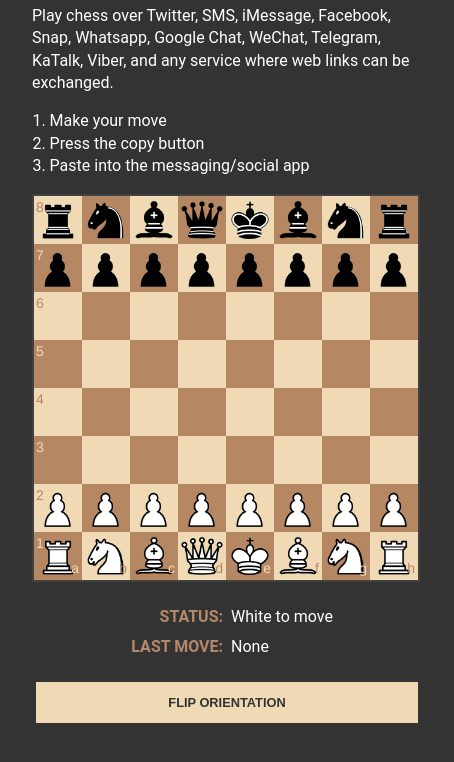
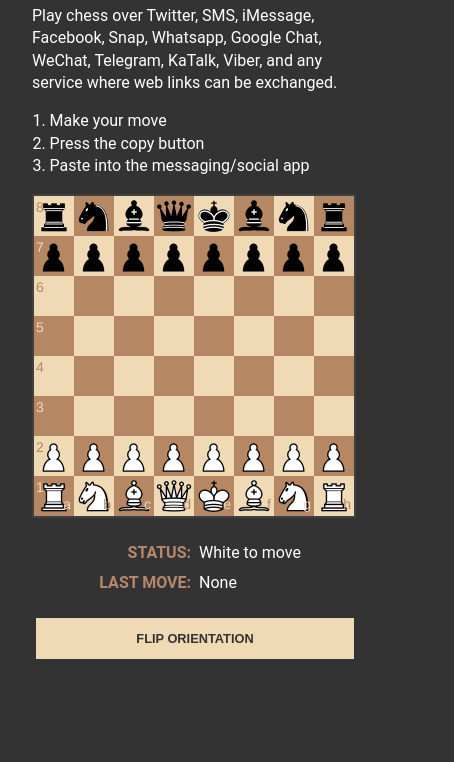
Before and after one commit to gregsramblings/chessmsgs, a website: page public/index.html in a window 390 px wide. Shown: the part 80-842 px from the top of the page, 454 px wide, since content can reach past the window. Drawn offline with nearby package versions, Linux system fonts and the light colour scheme.

Commit message:
Fix width issue on mobile

```diff
--- a/public/css/chessmsgs.css
+++ b/public/css/chessmsgs.css
@@ -22,7 +22,8 @@ ol {
 }
 
 .content-wrapper {
-  width: 100%;
+  position: relative;
+  width: auto;
   max-width: 32rem;
   padding: 2rem;
   margin: 0 auto;
```
